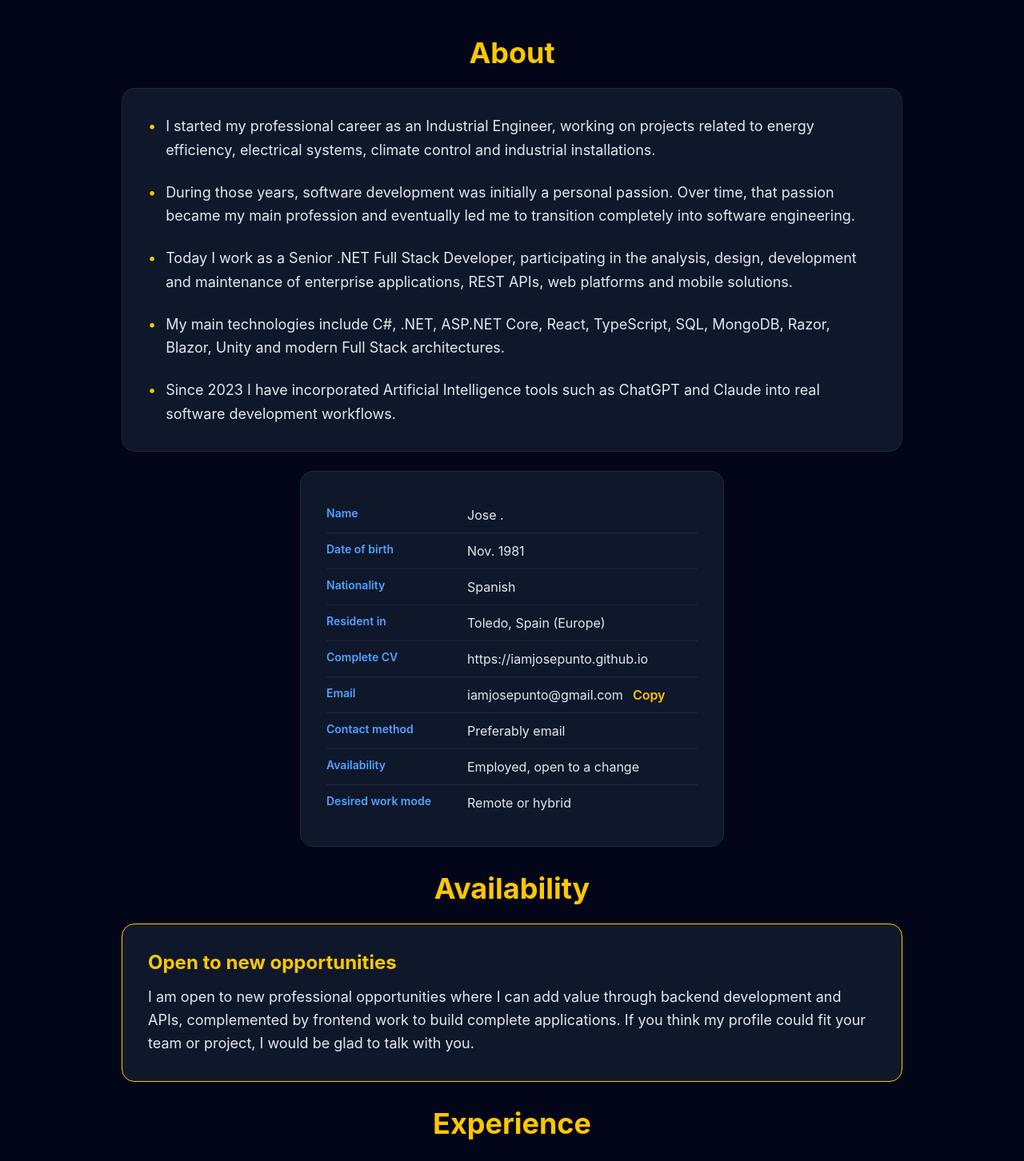
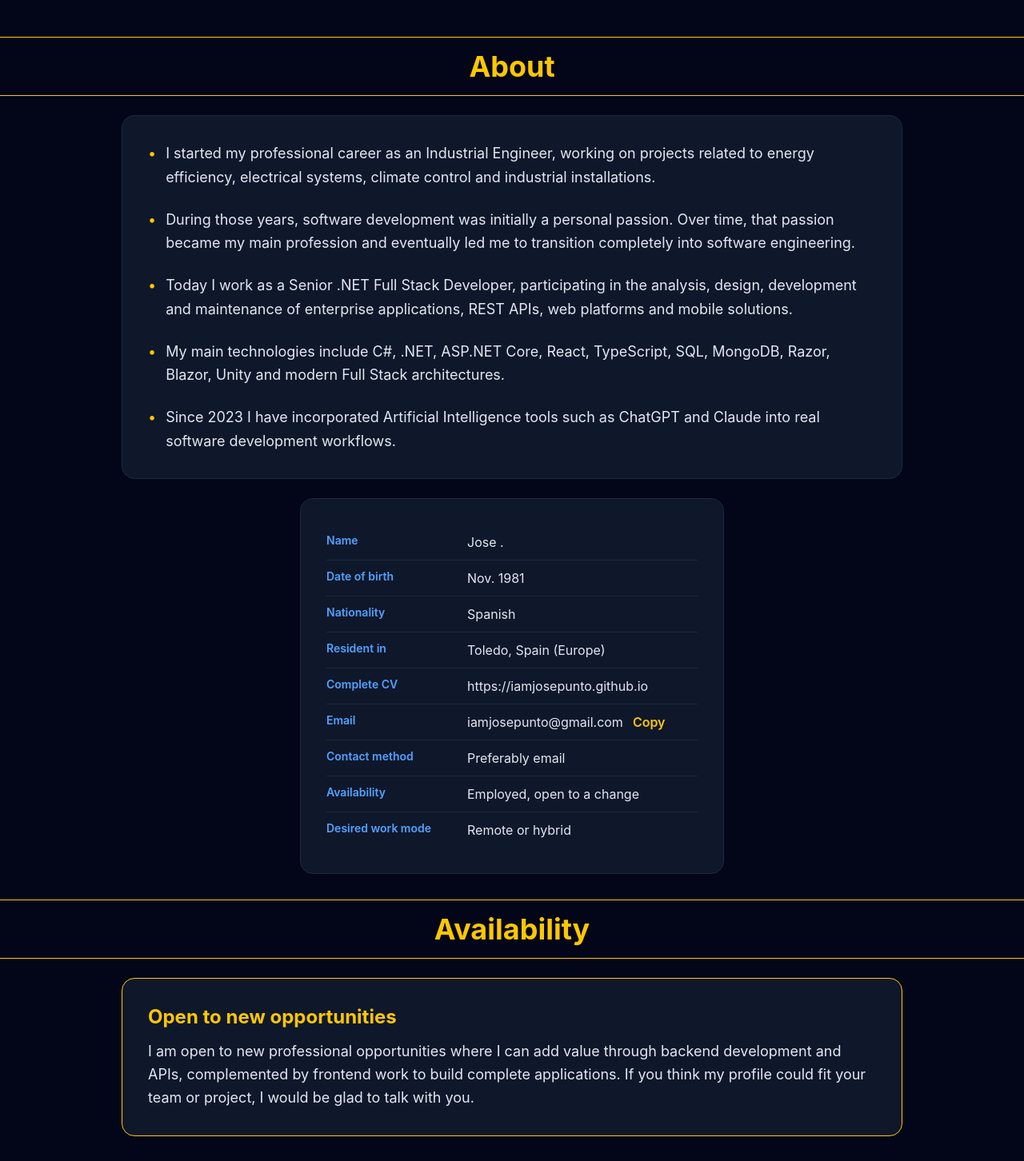
Before and after one commit to iamjosepunto/iamjosepunto.github.io, a React (Vite) app: page / in a window 1280 px wide. Shown: the part 766-2218 px from the top of the page at 80% size. Built offline with nearby package versions, Linux system fonts and the light colour scheme.

Commit message:
Lab: aplicar SectionTitle con lineas amarillas

```diff
--- a/src/components/About.tsx
+++ b/src/components/About.tsx
@@ -1,5 +1,6 @@
 import { useState } from "react";
 import { useTranslation } from "react-i18next";
+import SectionTitle from "./SectionTitle";
 
 const About = () => {
   const { t } = useTranslation();
@@ -50,18 +51,7 @@ const About = () => {
       id="about"
       className="max-w-5xl mx-auto px-6 py-4"
     >
-      <h2
-        className="
-          text-4xl
-          font-bold
-          mb-6
-          text-yellow-400
-          text-center
-          w-full
-        "
-      >
-        {t("about.title")}
-      </h2>
+      <SectionTitle>{t("about.title")}</SectionTitle>
 
       <div
         className="
--- a/src/components/Availability.tsx
+++ b/src/components/Availability.tsx
@@ -1,4 +1,5 @@
 import { useTranslation } from "react-i18next";
+import SectionTitle from "./SectionTitle";
 
 const Availability = () => {
   const { t } = useTranslation();
@@ -8,18 +9,7 @@ const Availability = () => {
       id="availability"
       className="max-w-5xl mx-auto px-6 py-4"
     >
-      <h2
-        className="
-          text-4xl
-          font-bold
-          mb-6
-          text-yellow-400
-          text-center
-          w-full
-        "
-      >
-        {t("availability.title")}
-      </h2>
+      <SectionTitle>{t("availability.title")}</SectionTitle>
 
       <div
         className="
--- a/src/components/Contact.tsx
+++ b/src/components/Contact.tsx
@@ -3,6 +3,7 @@ import { PROFILE } from "../data/profile";
 import { useTranslation } from "react-i18next";
 import LinkedInBadge from "./LinkedInBadge";
 import GitHubBadge from "./GitHubBadge";
+import SectionTitle from "./SectionTitle";
 
 const Contact = () => {
   const { t } = useTranslation();
@@ -46,18 +47,7 @@ const Contact = () => {
       id="contact"
       className="max-w-5xl mx-auto px-6 py-4"
     >
-      <h2
-        className="
-          text-4xl
-          font-bold
-          mb-6
-          text-yellow-400
-          text-center
-          w-full
-        "
-      >
-        {t("contact.title")}
-      </h2>
+      <SectionTitle>{t("contact.title")}</SectionTitle>
 
       <div
         className="
--- a/src/components/Downloads.tsx
+++ b/src/components/Downloads.tsx
@@ -1,4 +1,5 @@
 import { useTranslation } from "react-i18next";
+import SectionTitle from "./SectionTitle";
 
 const CV_FILE = "Summary_CV_Jose ._June_2026_En-Es.pdf";
 
@@ -12,18 +13,7 @@ const Downloads = () => {
       id="downloads"
       className="max-w-5xl mx-auto px-6 py-4"
     >
-      <h2
-        className="
-          text-4xl
-          font-bold
-          mb-6
-          text-yellow-400
-          text-center
-          w-full
-        "
-      >
-        {t("downloads.title")}
-      </h2>
+      <SectionTitle>{t("downloads.title")}</SectionTitle>
 
       <div
         className="
--- a/src/components/Education.tsx
+++ b/src/components/Education.tsx
@@ -1,4 +1,5 @@
 import { useTranslation } from "react-i18next";
+import SectionTitle from "./SectionTitle";
 
 const Education = () => {
   const { t } = useTranslation();
@@ -17,18 +18,7 @@ const Education = () => {
       id="education"
       className="max-w-5xl mx-auto px-6 py-4"
     >
-      <h2
-        className="
-          text-4xl
-          font-bold
-          mb-6
-          text-yellow-400
-          text-center
-          w-full
-        "
-      >
-        {t("education.title")}
-      </h2>
+      <SectionTitle>{t("education.title")}</SectionTitle>
 
       <div
         className="
--- a/src/components/Experience.tsx
+++ b/src/components/Experience.tsx
@@ -2,6 +2,7 @@ import { useRef, useState } from "react";
 import { EXPERIENCE_GROUPS } from "../data/profile";
 import type { ExperienceRef } from "../data/profile";
 import { useTranslation } from "react-i18next";
+import SectionTitle from "./SectionTitle";
 
 const Experience = () => {
   const { t } = useTranslation();
@@ -35,18 +36,7 @@ const Experience = () => {
       id="experience"
       className="max-w-7xl mx-auto px-6 py-4"
     >
-      <h2
-        className="
-          text-4xl
-          font-bold
-          mb-6
-          text-yellow-400
-          text-center
-          w-full
-        "
-      >
-        {t("experience.title")}
-      </h2>
+      <SectionTitle>{t("experience.title")}</SectionTitle>
 
       {/* Teclado de experiencias */}
       <div className="flex flex-col gap-3 mb-8">
--- a/src/components/Lab.tsx
+++ b/src/components/Lab.tsx
@@ -1,5 +1,6 @@
 import { motion } from "framer-motion";
 import { useTranslation } from "react-i18next";
+import SectionTitle from "./SectionTitle";
 
 const labs = [
   {
@@ -79,18 +80,7 @@ const Lab = () => {
       id="lab"
       className="max-w-6xl mx-auto px-6 py-4"
     >
-      <h2
-        className="
-          text-4xl
-          font-bold
-          mb-6
-          text-yellow-400
-          text-center
-          w-full
-        "
-      >
-        {t("lab.title")}
-      </h2>
+      <SectionTitle>{t("lab.title")}</SectionTitle>
 
       <div className="grid md:grid-cols-2 gap-6">
         {labs.map((item) => (
--- a/src/components/Languages.tsx
+++ b/src/components/Languages.tsx
@@ -1,4 +1,5 @@
 import { useTranslation } from "react-i18next";
+import SectionTitle from "./SectionTitle";
 
 type LanguageItem = {
   name: string;
@@ -17,18 +18,7 @@ const Languages = () => {
       id="languages"
       className="max-w-5xl mx-auto px-6 py-4"
     >
-      <h2
-        className="
-          text-4xl
-          font-bold
-          mb-6
-          text-yellow-400
-          text-center
-          w-full
-        "
-      >
-        {t("languages.title")}
-      </h2>
+      <SectionTitle>{t("languages.title")}</SectionTitle>
 
       <div className="flex flex-wrap justify-center gap-6">
         {items.map((item) => (
--- a/src/components/Location.tsx
+++ b/src/components/Location.tsx
@@ -1,4 +1,5 @@
 import { useTranslation } from "react-i18next";
+import SectionTitle from "./SectionTitle";
 
 const Location = () => {
   const { t } = useTranslation();
@@ -8,18 +9,7 @@ const Location = () => {
       id="location"
       className="max-w-5xl mx-auto px-6 py-4"
     >
-      <h2
-        className="
-          text-4xl
-          font-bold
-          mb-6
-          text-yellow-400
-          text-center
-          w-full
-        "
-      >
-        {t("location.title")}
-      </h2>
+      <SectionTitle>{t("location.title")}</SectionTitle>
 
       <div
         className="
--- a/src/components/Projects.tsx
+++ b/src/components/Projects.tsx
@@ -2,6 +2,7 @@ import { useRef, useState } from "react";
 import { PROJECT_GROUPS } from "../data/profile";
 import type { TaskRef } from "../data/profile";
 import { useTranslation } from "react-i18next";
+import SectionTitle from "./SectionTitle";
 
 const SUMMARY = "__summary__";
 
@@ -99,18 +100,7 @@ const Projects = () => {
       id="projects"
       className="max-w-7xl mx-auto px-6 py-4"
     >
-      <h2
-        className="
-          text-4xl
-          font-bold
-          mb-6
-          text-yellow-400
-          text-center
-          w-full
-        "
-      >
-        {t("projects.title")}
-      </h2>
+      <SectionTitle>{t("projects.title")}</SectionTitle>
 
       {/* Teclado de tareas */}
       <div className="flex flex-col gap-3 mb-8">
--- /dev/null
+++ b/src/components/SectionTitle.tsx
@@ -0,0 +1,19 @@
+type SectionTitleProps = {
+  children: React.ReactNode;
+};
+
+const SectionTitle = ({ children }: SectionTitleProps) => {
+  return (
+    <div className="mb-6">
+      <div className="w-screen relative left-1/2 -translate-x-1/2 border-t border-yellow-400" />
+
+      <h2 className="text-4xl font-bold text-yellow-400 text-center w-full py-4">
+        {children}
+      </h2>
+
+      <div className="w-screen relative left-1/2 -translate-x-1/2 border-t border-yellow-400" />
+    </div>
+  );
+};
+
+export default SectionTitle;
--- a/src/components/Skills.tsx
+++ b/src/components/Skills.tsx
@@ -1,4 +1,5 @@
 import { useTranslation } from "react-i18next";
+import SectionTitle from "./SectionTitle";
 
 type Skill = { name: string; level: "A" | "M" | "B" };
 type Category = { cat: string; skills: Skill[] };
@@ -80,18 +81,7 @@ const Skills = () => {
       id="skills"
       className="max-w-7xl mx-auto px-6 py-4"
     >
-      <h2
-        className="
-          text-4xl
-          font-bold
-          mb-6
-          text-yellow-400
-          text-center
-          w-full
-        "
-      >
-        {t("skills.title", "Skills")}
-      </h2>
+      <SectionTitle>{t("skills.title", "Skills")}</SectionTitle>
 
       {/* Aptitudes técnicas */}
       <h3 className="text-2xl font-bold text-blue-400 mb-4 text-center">
```
